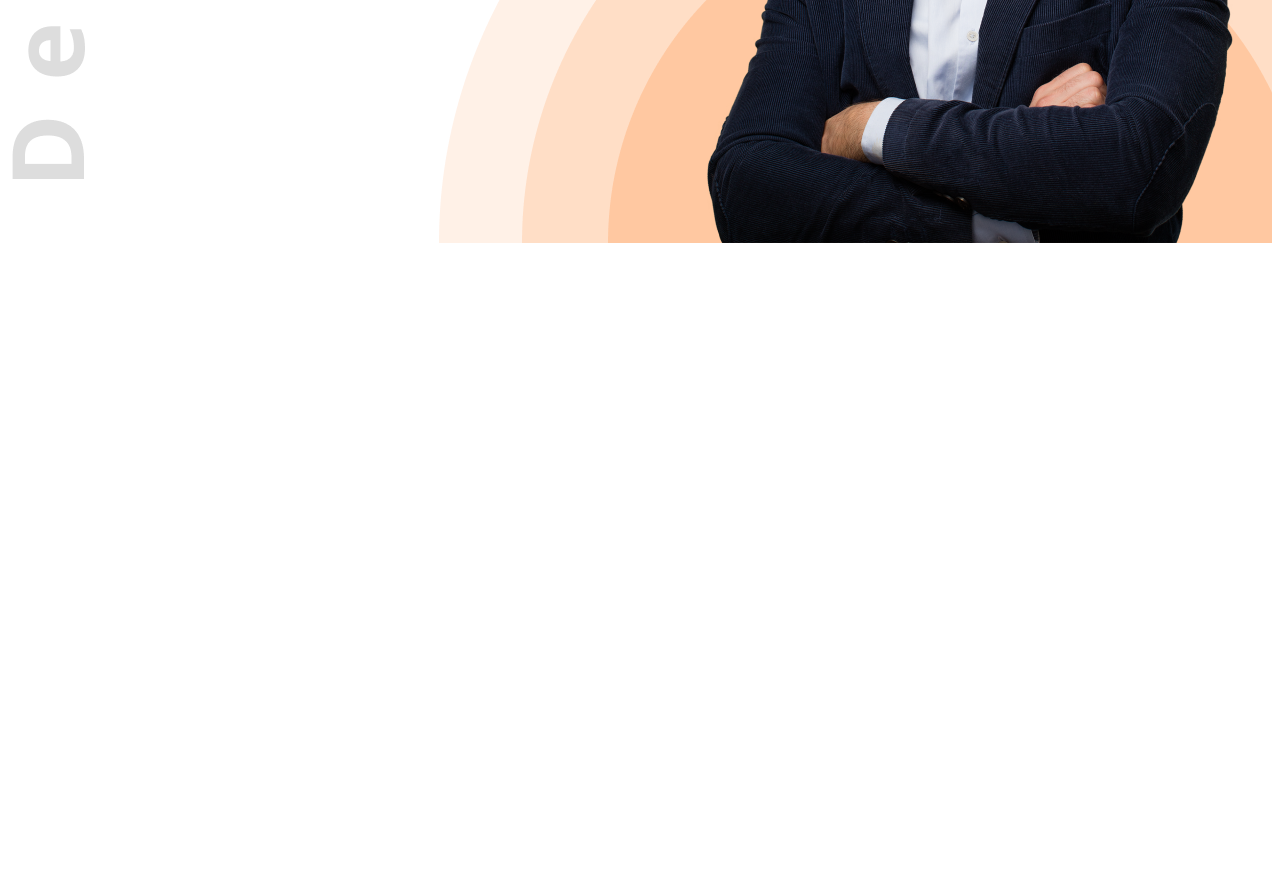
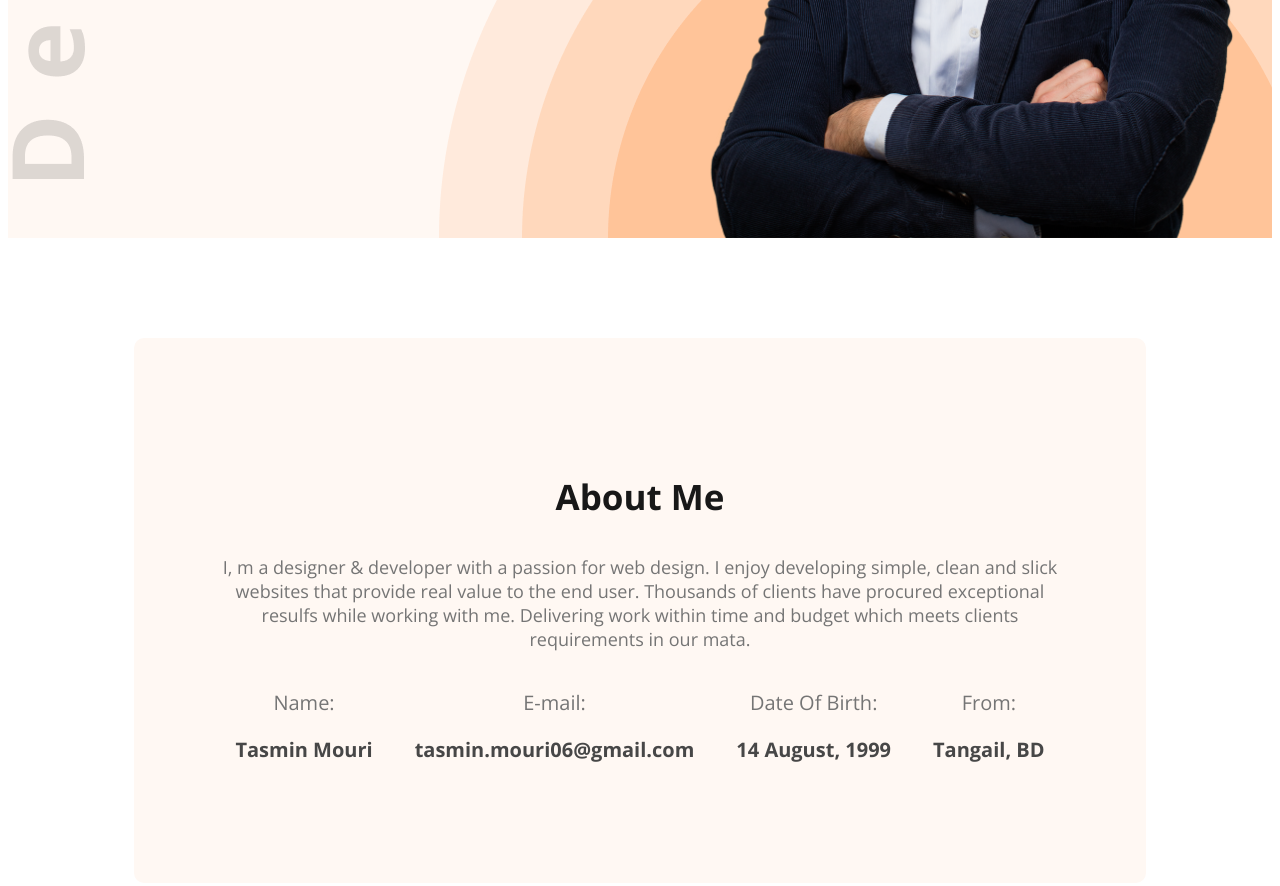
Before and after one commit to TasminMouri/web-developer-portfolio, a plain HTML site: page index.html in a window 1280 px wide. Shown: the part 592-1478 px from the top of the page. Before the commit the page ends 843 px from the top, so only its background shows below. Drawn offline with nearby package versions, Linux system fonts and the light colour scheme.

Commit message:
added about section

```diff
--- a/index.html
+++ b/index.html
@@ -10,9 +10,9 @@
     <link rel="stylesheet" href="styles/styles.css">
 </head>
 <body class="open-sans-normal">
-    <header class="header">
+    <header class="header secondary-bg">
         <nav>
-            <h3 class="nav-title">Ma<span class="text-primary">r</span>y</h3>
+            <h3 class="nav-title">Mou<span class="text-primary">r</span>i</h3>
         <ul>
             <li><a class="dark-2" href="">Portfolio</a></li>
             <li><a class="dark-2" href="">Blog</a></li>
@@ -22,7 +22,7 @@
         <div class="banner">
             <div class="banner-container">
                 <h4 class="banner-greetings dark-2">Hi, I  am</h4>
-                <h1 class="banner-title">Mary Hardy</h1>
+                <h1 class="banner-title">Tasmin Mouri</h1>
                 <p class="banner-describtion dark-3">Shot what able cold new see hold.Friendly as an betrayed formerly he. Morning because as to society behaved moments.</p>
                 <button class="btn-primary">Download CV</button>
                 <button class="btn-primary">Contact</button>
@@ -31,7 +31,28 @@
         </div>
     </header>
     <main>
-
+        <section class="about secondary-bg">
+            <h3 class="section-title">About Me</h3>
+            <p class="section-description">I, m a designer & developer with a passion for web design. I enjoy developing simple, clean and slick websites that provide real value to the end user. Thousands of clients have procured exceptional resulfs while working with me. Delivering work within time and budget which meets clients requirements in our mata.</p>
+            <div class="about-items">
+                <div class="about-item">
+                    <p class="item-title">Name:</p>
+                    <p class="item-description">Tasmin Mouri</p>
+                </div>
+                <div class="about-item">
+                    <p class="item-title">E-mail:</p>
+                    <p class="item-description">tasmin.mouri06@gmail.com</p>
+                </div>
+                <div class="about-item">
+                    <p class="item-title">Date Of Birth:</p>
+                    <p class="item-description">14 August, 1999</p>
+                </div>
+                <div class="about-item">
+                    <p class="item-title">From:</p>
+                    <p class="item-description">Tangail, BD</p>
+                </div>
+            </div>
+        </section>
     </main>
     <footer>
 
--- a/styles/styles.css
+++ b/styles/styles.css
@@ -7,6 +7,9 @@
 }
 
 /* shared styles */
+.secondary-bg{
+  background-color: #FFF8F3;
+}
 .text-primary{
   color: #FD6E0A;
 }
@@ -24,9 +27,25 @@
   border: none;
   font-size: 15px;
   font-weight: 700;
-
 }
-
+.section-title{
+  font-size: 35px;
+  font-weight: bold;
+  color: #181818;
+}
+.section-description{
+  font-size: 18px;
+  color: #757575;
+}
+.item-title{
+  font-size: 20px;
+  color: #757575;
+}
+.item-description{
+  font-size: 20px;
+  font-weight:bold;
+  color: #474747;
+}
 /* header styles */
 .header{
     background-image: url(../images/developer.png), url(../images/header_bg.png);
@@ -73,9 +92,28 @@
     font-weight: 600;
   }
   .banner-title{
-    font-size: 80px;
+    font-size: 70px;
     font-weight: 700;
   }
   .banner-describtion{
     font-size: 15px;
   }
+  .banner-profile-pic{
+    width: 580px;
+  }
+  /* main styles */
+  main{
+    max-width: 80%;
+    margin: 0 auto;
+  }
+  /* about styles */
+  .about{
+    border-radius: 10px;
+    padding: 100px 80px;
+    margin-top: 100px;
+    text-align: center;
+  }
+  .about-items{
+    display: flex;
+    justify-content: space-around;
+  }
```
